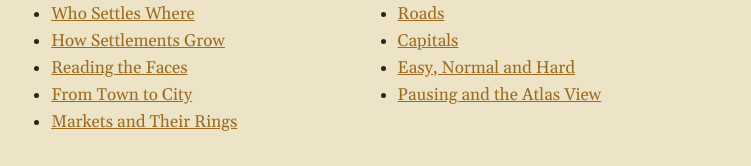
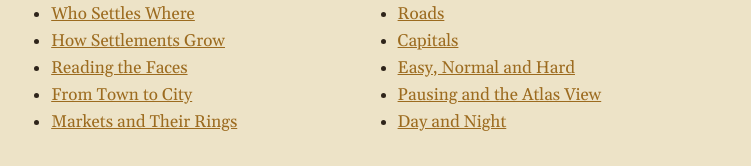
Before and after one commit to wahlstedtw/the-atlas-site, a plain HTML site: page how-to-play.html in a window 1280 px wide. Shown: the part 1327-1493 px from the top of the page, without its empty margins (264-1015 px from the left). Drawn offline with nearby package versions, Linux system fonts and the light colour scheme.

Commit message:
how-to-play: contents link for Day and Night

```diff
--- a/how-to-play.html
+++ b/how-to-play.html
@@ -39,6 +39,7 @@
     <li><a href="#capitals">Capitals</a></li>
     <li><a href="#difficulty">Easy, Normal and Hard</a></li>
     <li><a href="#atlas">Pausing and the Atlas View</a></li>
+    <li><a href="#daynight">Day and Night</a></li>
   </ul>
 
   <h2 id="painting">Painting the Map</h2>
```
